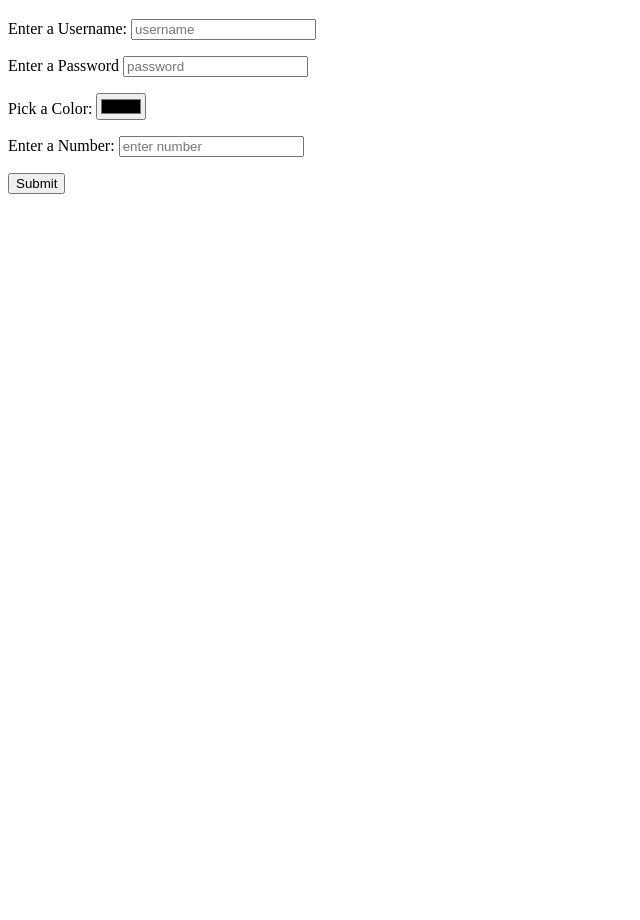
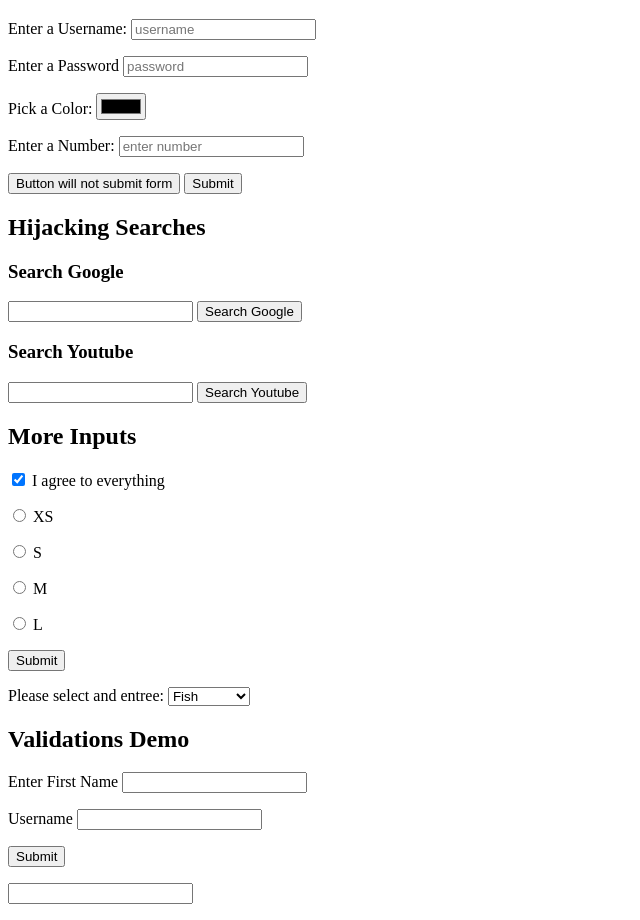
Before and after one commit to allisonchuu/my-repo, a plain HTML site: page webdevbc21/forms.html in a window 1280 px wide. Shown: the part 61-981 px from the top of the page, without its empty margins (0-640 px from the left). Before the commit the page ends 800 px from the top, so only its background shows below. Drawn offline with Linux system fonts and the light colour scheme.

Commit message:
Modified forms.html, added race.html

```diff
--- a/webdevbc21/forms.html
+++ b/webdevbc21/forms.html
@@ -13,7 +13,7 @@
 
     <form action="/tacos">
         <p><label for="username">Enter a Username:</label>
-            <input id="username" type="text" placeholder="username" id="username">
+            <input id="username" type="text" placeholder="username" id="username" name="un">
         </p>
         <p>
             <label for="password">Enter a Password</label>
@@ -29,10 +29,73 @@
         </p>
 
         <p>
+            <button type="button">Button will not submit form</button>
             <button>Submit</button>
         </p>
+        <h2>Hijacking Searches</h2>
+        <h3>Search Google</h3>
+        <form action="https://www.google.com/search">
+            <input type="text" name="q">
+            <button>Search Google</button>
+
+        </form>
+        <h3>Search Youtube</h3>
+        <form action="https://www.youtube.com/results">
+            <input type="text" name="search_query">
+            <button>Search Youtube</button>
+        </form>
+    </form>
+
+    <h2>More Inputs</h2>
+    <form action="/birds">
+        <input type="checkbox" name="agree_tos" id="agree" checked>
+        <label for="agree">I agree to everything</label>
+
+        <p>
+            <input type="radio" name="size" id="xs" value="xs">
+            <label for="xs">XS</label>
+        </p>
+        <p>
+            <input type="radio" name="size" id="s" value="s">
+            <label for="s">S</label>
+        </p>
+        <p>
+            <input type="radio" name="size" id="m" value="m">
+            <label for="m">M</label>
+        </p>
+        <p>
+            <input type="radio" name="size" id="l" value="l">
+            <label for="L">L</label>
+        </p>
+        <button>Submit</button>
+
+        <p>
+            <label for="meal">Please select and entree:</label>
+            <select name="meal" id="meal">
+                <option value="fish">Fish</option>
+                <option value="veg">Vegetable</option>
+                <option value="steak">Steak</option>
+            </select>
+        </p>
+
+        <h2>Validations Demo</h2>
+        <form action="/dummy">
+            <label for="first">Enter First Name</label>
+            <input type="text" name="first" id="first">
+            <p>
+                <label for="username">Username</label>
+                <input type="text" id="username" name="username" minlength="5" maxlength="20" required>
+            </p>
+            <button>Submit</button>
+
+            <p>
+                <input type="email" required>
+            </p>
+        </form>
 
     </form>
+
+
 </body>
 
 </html>
```
Also changed, not shown: webdevbc21/race.html (added, +54 -0 lines).
